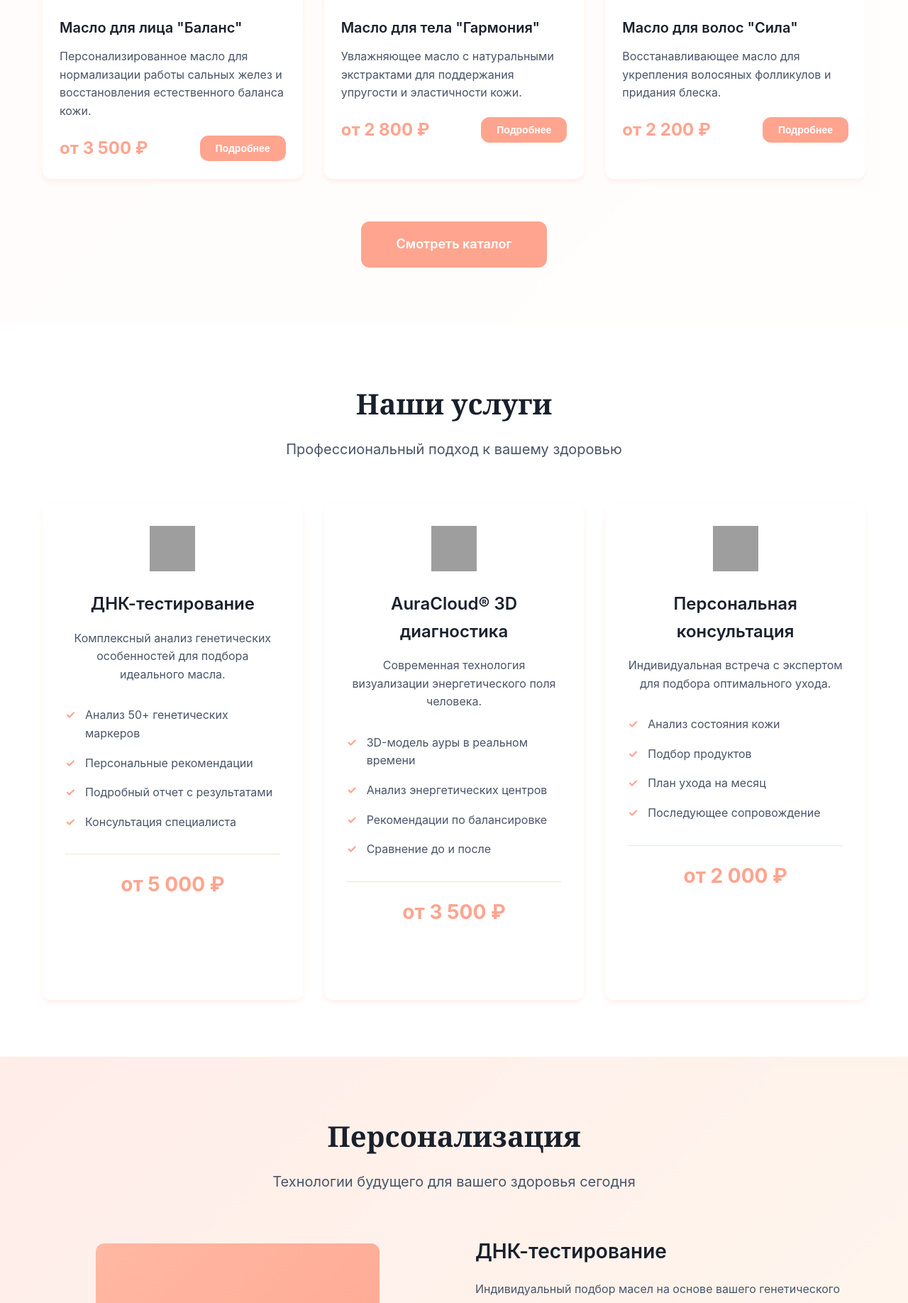
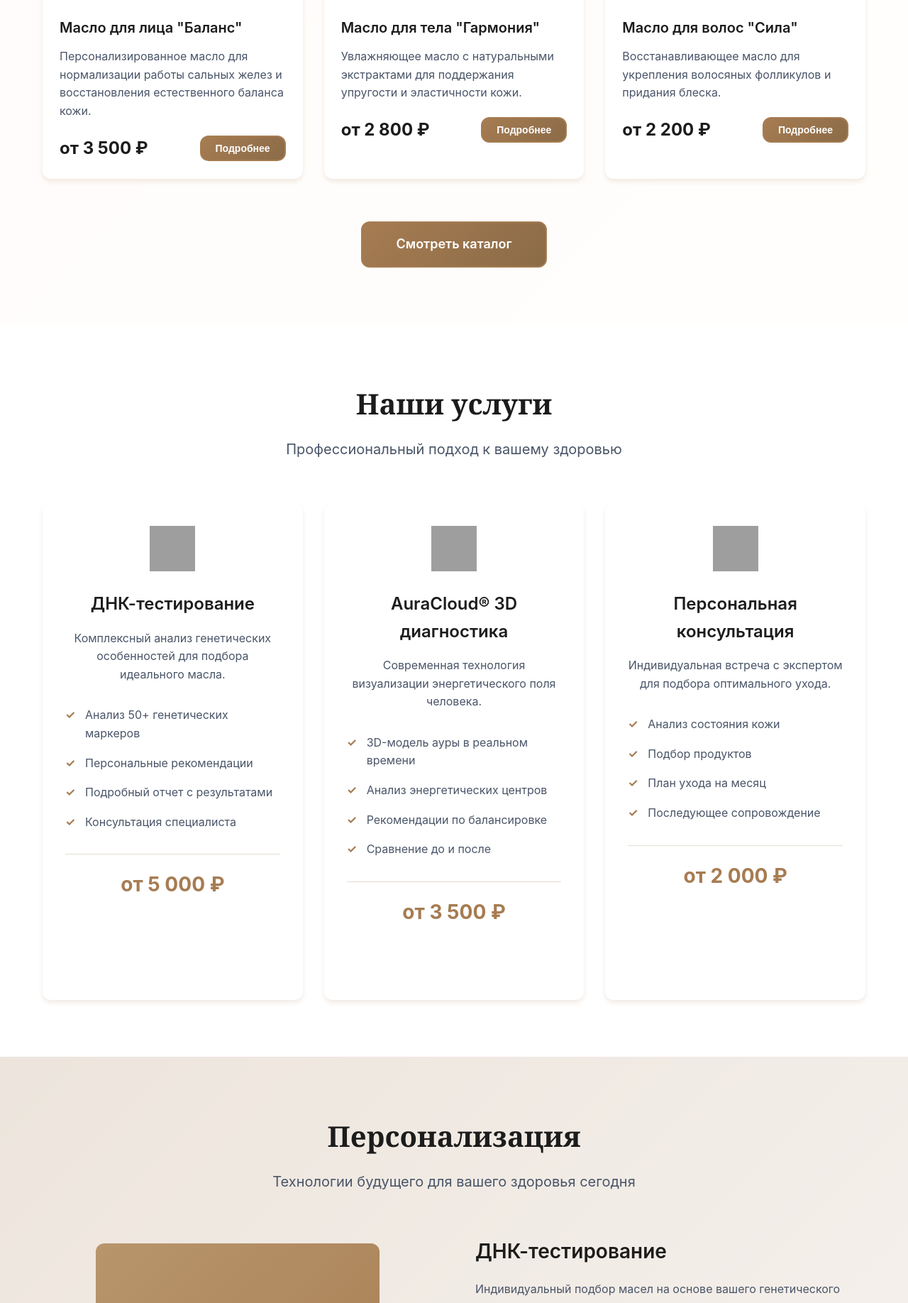
Before and after one commit to KoboSteruS/OilFusion_lending, a Flask app: page / in a window 1280 px wide. Shown: the part 2316-4152 px from the top of the page at 71% size. Run offline with Flask 3, Linux system fonts and the light colour scheme; grey boxes are pictures that could not be loaded.

Commit message:
feat: обновлена цветовая палитра на 'Натуральную элегантность'

```diff
--- a/app/static/css/main.css
+++ b/app/static/css/main.css
@@ -5,27 +5,27 @@
 
 /* ===== Переменные ===== */
 :root {
-    /* Цветовая палитра - новая схема */
-    --primary-color: #FFA48F;
-    --primary-dark: #FF8A6B;
-    --primary-light: #FFB8A3;
-    --secondary-color: #FFF4BB;
-    --secondary-dark: #FFE066;
-    --accent-color: #FFA48F;
+    /* Цветовая палитра - "Натуральная элегантность" */
+    --primary-color: #A67C52;
+    --primary-dark: #8B6B47;
+    --primary-light: #B8956B;
+    --secondary-color: #E5DED3;
+    --secondary-dark: #D4C4B0;
+    --accent-color: #3C2F2F;
 
-    --text-primary: #1A202C;
+    --text-primary: #1C1C1C;
     --text-secondary: #4A5568;
     --text-light: #718096;
 
     --bg-white: #FFFFFF;
-    --bg-light: #FFFEFB;
-    --bg-alt: #FFF8F0;
-    --bg-gradient: linear-gradient(135deg, #FFA48F 0%, #FFF4BB 100%);
+    --bg-light: #F8F5F0;
+    --bg-alt: #E5DED3;
+    --bg-gradient: linear-gradient(135deg, #A67C52 0%, #E5DED3 100%);
 
-    --border-color: #F0E6D2;
-    --shadow-sm: 0 1px 3px rgba(255, 164, 143, 0.1);
-    --shadow-md: 0 4px 6px rgba(255, 164, 143, 0.15);
-    --shadow-lg: 0 10px 15px rgba(255, 164, 143, 0.2);
+    --border-color: #E5DED3;
+    --shadow-sm: 0 1px 3px rgba(166, 124, 82, 0.1);
+    --shadow-md: 0 4px 6px rgba(166, 124, 82, 0.15);
+    --shadow-lg: 0 10px 15px rgba(166, 124, 82, 0.2);
 
     /* Типография */
     --font-family: -apple-system, BlinkMacSystemFont, 'Segoe UI', Roboto, 'Helvetica Neue', Arial, sans-serif;
@@ -321,14 +321,14 @@ body {
 }
 
 .btn-primary {
-    background-color: var(--primary-color);
+    background: linear-gradient(135deg, #A67C52 0%, #8B6B47 100%);
     color: white;
-    border-color: var(--primary-color);
+    border-color: #A67C52;
 }
 
 .btn-primary:hover {
-    background-color: var(--primary-dark);
-    border-color: var(--primary-dark);
+    background: linear-gradient(135deg, #8B6B47 0%, #6B5B3F 100%);
+    border-color: #8B6B47;
     transform: translateY(-2px);
     box-shadow: var(--shadow-md);
 }
@@ -341,7 +341,7 @@ body {
 
 .btn-outline:hover {
     background-color: white;
-    color: var(--primary-color);
+    color: #A67C52;
 }
 
 .btn-lg {
--- a/app/static/css/sections.css
+++ b/app/static/css/sections.css
@@ -214,8 +214,8 @@
     top: 16px;
     right: 16px;
     padding: 6px 12px;
-    background-color: var(--secondary-color);
-    color: white;
+    background-color: #1C1C1C;
+    color: #FFFFFF;
     border-radius: 6px;
     font-size: 0.75rem;
     font-weight: 600;
@@ -245,7 +245,7 @@
 .product-price {
     font-size: 1.5rem;
     font-weight: 700;
-    color: var(--primary-color);
+    color: #1C1C1C;
 }
 
 /* ===== Услуги ===== */
```
